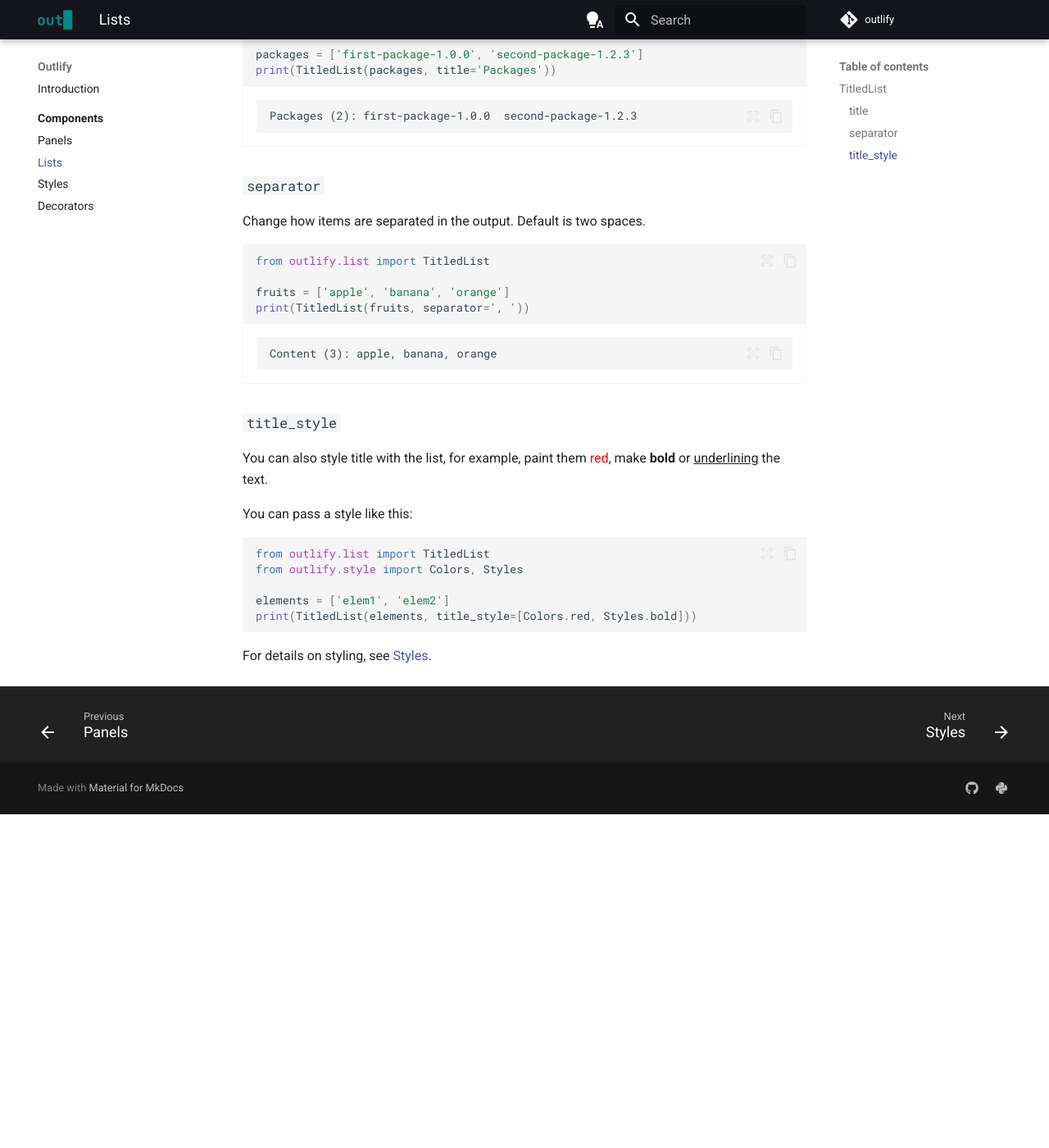
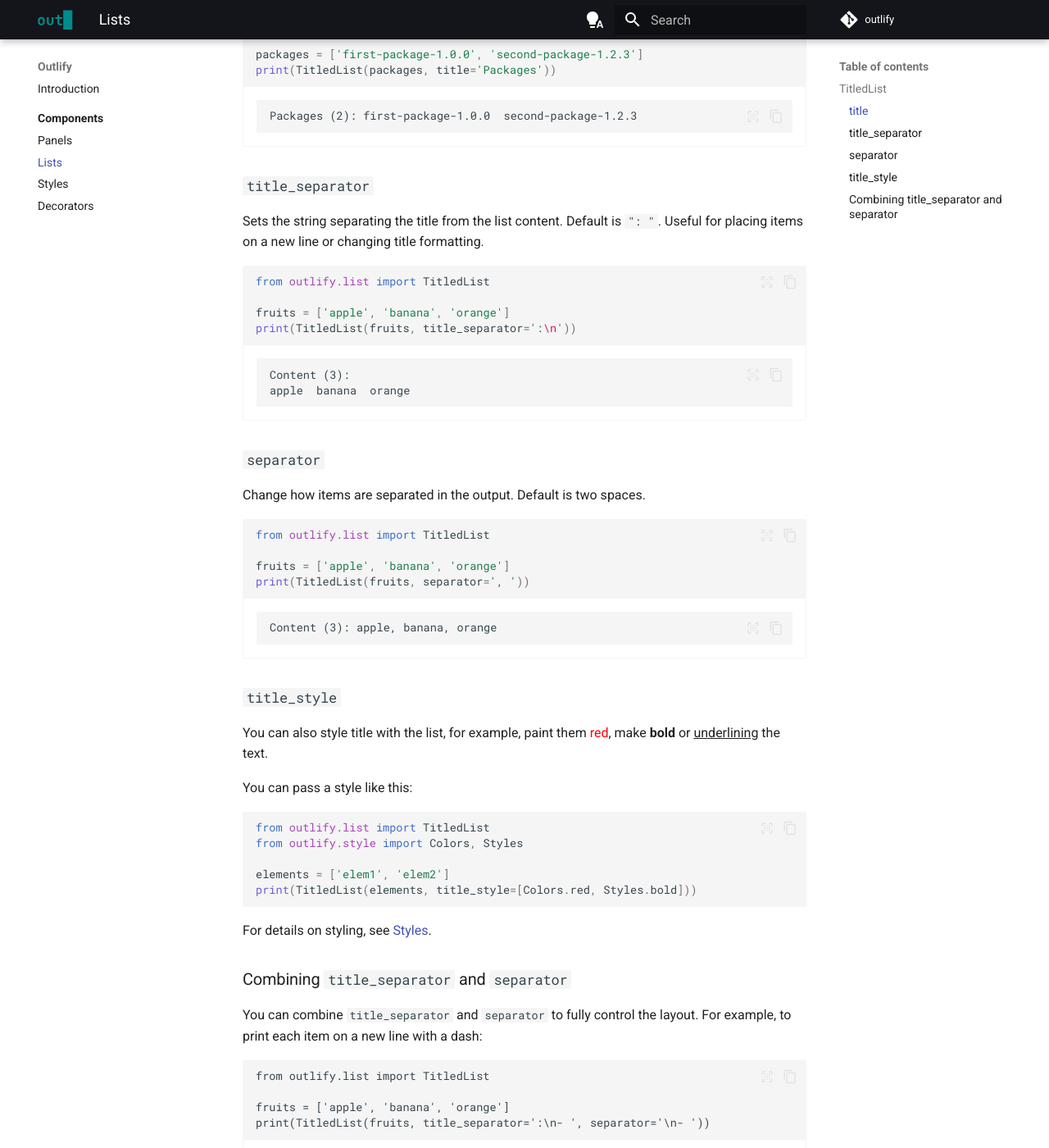
Before and after one commit to k1shk1n/outlify, an MkDocs documentation site: the page built from docs/components/list.md, in a window 1280 px wide and 1400 px high, scrolled down 1002 px. Shown: the whole window at 82% size. Built offline with MkDocs 1.6.1 and Material for MkDocs 9.7.7, drawn with Linux system fonts in a browser that asks for light colours; comment, search, counter and statistics services are not loaded; the version menu is left out; before the commit the page ends 1995 px from its top, so only the background shows below that; some of the changed text lies outside the part shown.

Commit message:
feat: add title separator for TitledList (#32)
* fear: add title separator

* doc: add docstring and update docs

````diff
--- a/docs/components/list.md
+++ b/docs/components/list.md
@@ -62,6 +62,27 @@ Packages (2): first-package-1.0.0  second-package-1.2.3
 
 </div>
 
+### `title_separator`
+Sets the string separating the title from the list content.
+Default is `": "`. Useful for placing items on a new line or changing title formatting.
+
+```python
+from outlify.list import TitledList
+
+fruits = ['apple', 'banana', 'orange']
+print(TitledList(fruits, title_separator=':\n'))
+```
+
+<div class="result" markdown>
+
+```
+Content (3):
+apple  banana  orange
+```
+
+</div>
+
+
 ### `separator`
 Change how items are separated in the output. Default is two spaces.
 
@@ -97,3 +118,25 @@ print(TitledList(elements, title_style=[Colors.red, Styles.bold]))
 ```
 
 For details on styling, see [Styles](style.md).
+
+### Combining `title_separator` and `separator`
+You can combine `title_separator` and `separator` to fully control the layout.
+For example, to print each item on a new line with a dash:
+
+```
+from outlify.list import TitledList
+
+fruits = ['apple', 'banana', 'orange']
+print(TitledList(fruits, title_separator=':\n- ', separator='\n- '))
+```
+
+<div class="result" markdown>
+
+```
+Content (3):
+- apple
+- banana
+- orange
+```
+
+</div>
````
Also changed, not shown: 1 other file.
